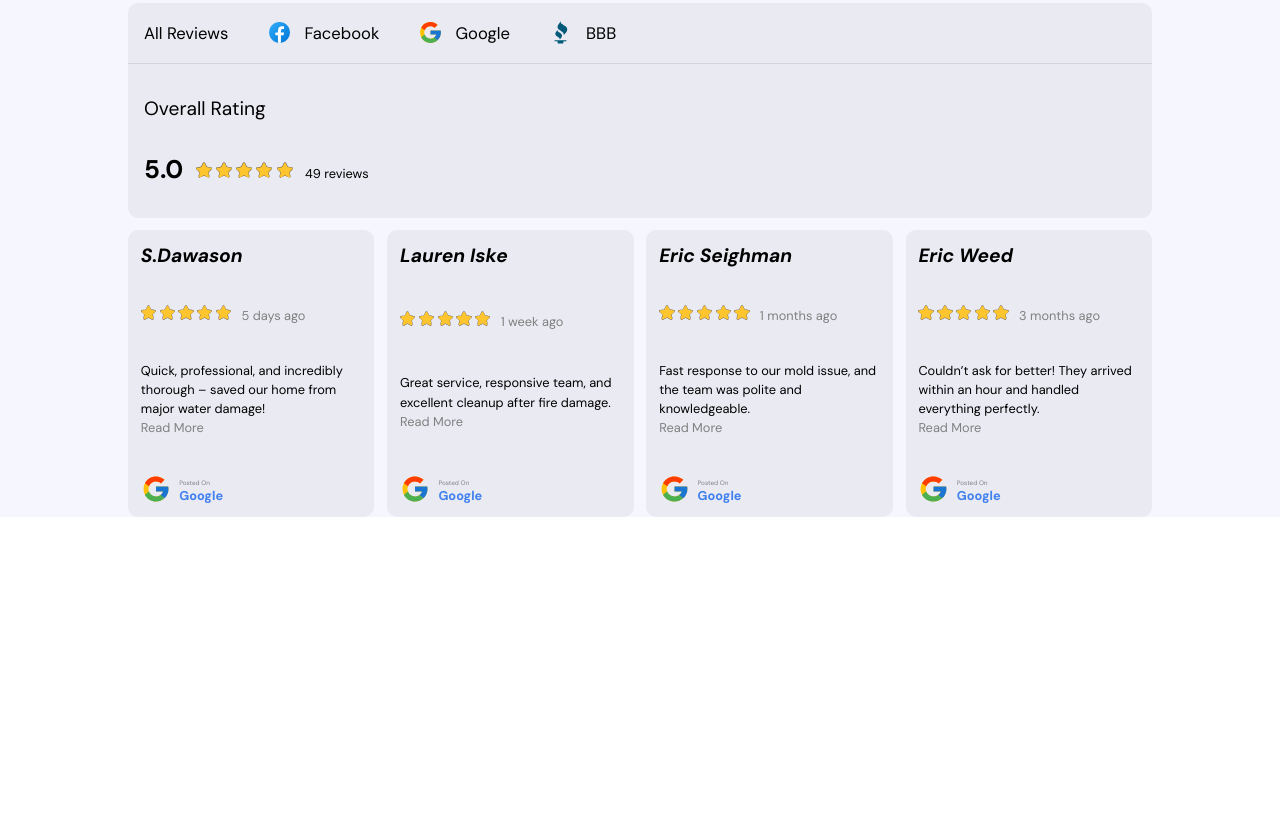
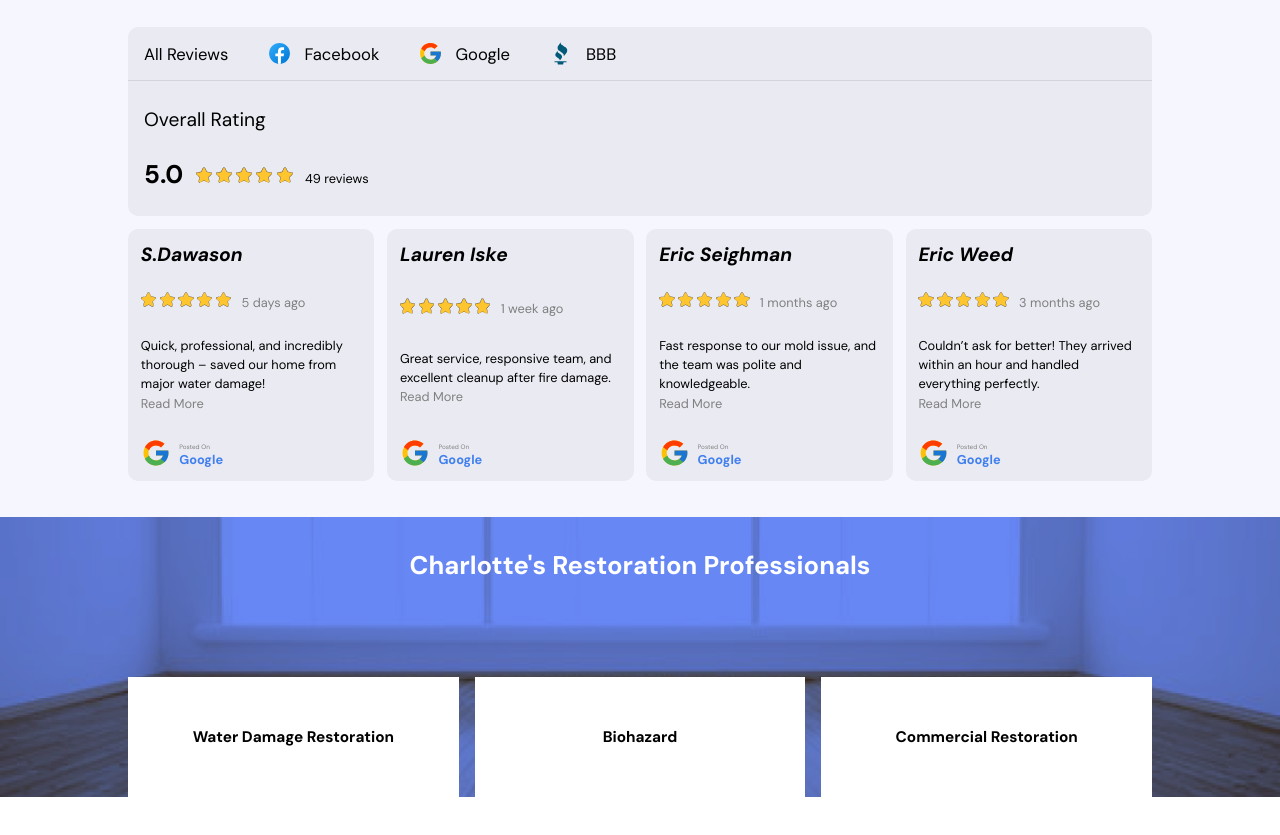
Before and after one commit to srm04072024/Spectrum, a plain HTML site: page index.html in a window 1280 px wide. Shown: the part 3302-4137 px from the top of the page. Before the commit the page ends 3819 px from the top, so only its background shows below. Drawn offline with Linux system fonts and the light colour scheme.

Commit message:
feat:Add banner-2

```diff
--- a/index.html
+++ b/index.html
@@ -141,7 +141,7 @@
           <button>More Services</button>
         </div>
       </div>
-
+      <div class="section-3">
         <div class="review-container">
           <div class="heading">
             <h2>Review</h2>
@@ -224,8 +224,8 @@
                   <text>1 week ago</text>
                 </div>
                 <p>
-                Great service, responsive team, and excellent cleanup after fire
-                damage.<br />
+                  Great service, responsive team, and excellent cleanup after
+                  fire damage.<br />
                   <text>Read More</text>
                 </p>
                 <div class="Google-tag">
@@ -284,8 +284,8 @@
                   <text>3 months ago</text>
                 </div>
                 <p>
-                Couldn’t ask for better! They arrived within an hour and handled
-                everything perfectly.<br />
+                  Couldn’t ask for better! They arrived within an hour and
+                  handled everything perfectly.<br />
                   <text>Read More</text>
                 </p>
                 <div class="Google-tag">
@@ -303,6 +303,19 @@
             </div>
           </div>
         </div>
+      </div>
+      <div class="banner-2">
+        <div>Charlotte's Restoration Professionals</div>
+        <div class="link-container">
+          <a href="#">Water Damage Restoration</a>
+          <a href="#">Biohazard</a>
+          <a href="#">Commercial Restoration</a>
+        </div>
+      </div>
+      <div class="data-container">
+        <div></div>
+        <div></div>
+      </div>
     </main>
     <footer></footer>
   </body>
--- a/styles.css
+++ b/styles.css
@@ -355,11 +355,18 @@ button {
   background-color: #2e91e2;
   color: white;
 }
+.section-3 {
+  height: 90vh;
+  background-color: #f6f6ff;
+  display: flex;
+  flex-direction: column;
+  justify-content: center;
+}
 .review-container {
-  height: 90vh;
+  height: 90%;
   display: grid;
   grid-template-rows: 1fr 2.5fr;
-  background-color: #f6f6ff;
+  gap: 1vw;
 }
 .review-container .heading {
   display: flex;
@@ -467,3 +474,53 @@ button {
 .review-records p {
   line-height: 1.5vw;
 }
+.banner-2 {
+  width: 100vw;
+  height: 35vh;
+  background-image: url("./Assets/banner-img.png");
+  background-size: 100vw 35vh;
+  background-color: #6787f5;
+  background-blend-mode: multiply;
+  display: flex;
+  flex-direction: column;
+  justify-content: space-between;
+}
+.banner-2 div {
+  color: white;
+  font-size: 2vw;
+  font-weight: bold;
+  width: 80%;
+  margin: 0 auto;
+  text-align: center;
+  padding-top: 2rem;
+}
+.link-container {
+  display: grid;
+  grid-template-columns: 1fr 1fr 1fr;
+  gap: 1rem;
+}
+.link-container a {
+  height: 15vh;
+  font-size: 1.2vw;
+  background-color: white;
+  display: flex;
+  justify-content: center;
+  align-items: center;
+  position: relative;
+}
+a:hover {
+  background-color: #0f147f;
+  color: white;
+}
+a:hover::after {
+  content: "";
+
+  border-top: 1.3vw solid #0f147f;
+  border-left: 3vw solid transparent;
+  border-right: 3vw solid transparent;
+  position: absolute;
+  bottom: -1.2vw;
+}
+.data-container {
+  height: 50vw;
+}
```
Lines whose indentation alone changed are shown as unchanged.
